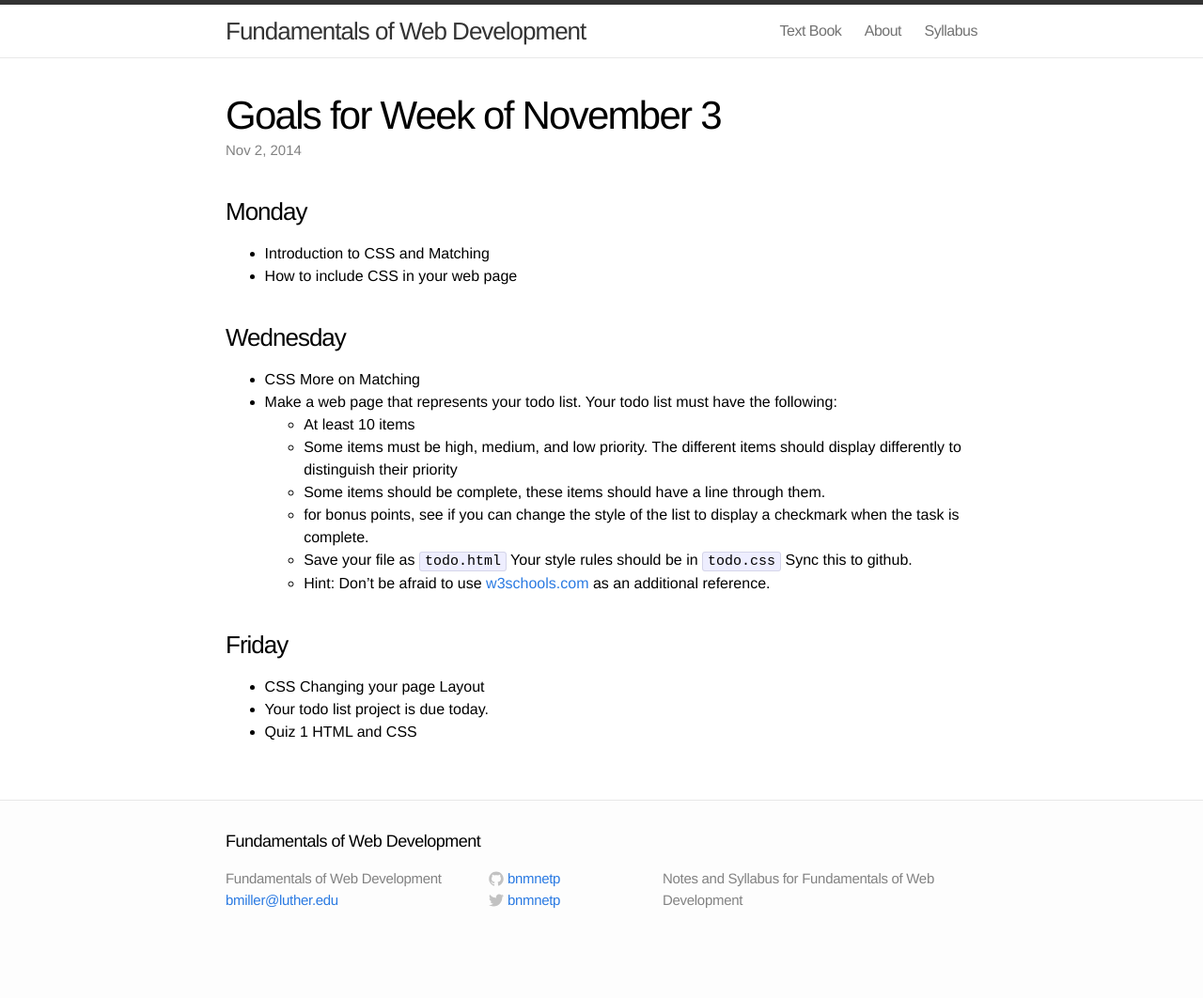
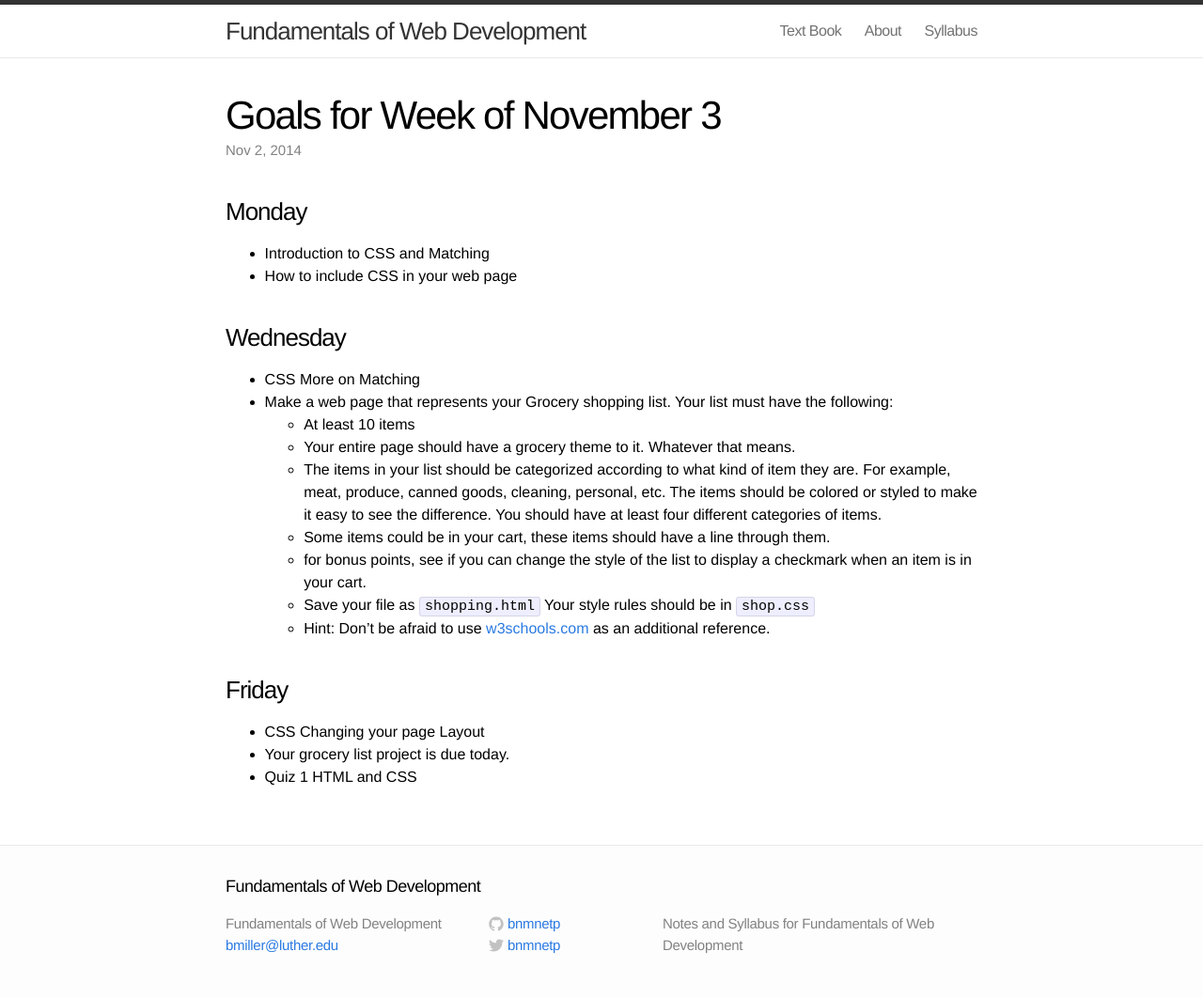
Before and after one commit to bnmnetp/CS130, a Jekyll site: the page built from _posts/2014-11-02-Goals-for-Week-of-Nov-3.markdown, in a window 1280 px wide. Shown: the whole page at 94% size. Built offline with Jekyll 4.4.1, drawn with Linux system fonts in a browser that asks for light colours; before the commit the page ends 1014 px from its top, so only the background shows below that.

Commit message:
grocery list assignment

```diff
--- a/_posts/2014-11-02-Goals-for-Week-of-Nov-3.markdown
+++ b/_posts/2014-11-02-Goals-for-Week-of-Nov-3.markdown
@@ -16,12 +16,13 @@ published: true
 ### Wednesday
 
 * CSS More on Matching
-* Make a web page that represents your todo list.  Your todo list must have the following:
+* Make a web page that represents your Grocery shopping list.  Your list must have the following:
   * At least 10 items
-  * Some items must be high, medium, and low priority.  The different items should display differently to distinguish their priority
-  * Some items should be complete, these items should have a line through them.
-  * for bonus points, see if you can change the style of the list to display a checkmark when the task is complete.
-  * Save your file as ``todo.html``  Your style rules should be in ``todo.css``  Sync this to github.
+  * Your entire page should have a grocery theme to it.  Whatever that means.
+  * The items in your list should be categorized according to what kind of item they are.  For example, meat, produce, canned goods, cleaning, personal, etc.  The items should be colored or styled to make it easy to see the difference.  You should have at least four different categories of items.
+  * Some items could be in your cart, these items should have a line through them.
+  * for bonus points, see if you can change the style of the list to display a checkmark when an item is in your cart.
+  * Save your file as ``shopping.html``  Your style rules should be in ``shop.css``
   * Hint:  Don't be afraid to use [w3schools.com](http://www.w3schools.com) as an additional reference.
 
 
@@ -29,5 +30,5 @@ published: true
 ### Friday
 
 * CSS Changing your page Layout
-* Your todo list project is due today.
+* Your grocery list project is due today.
 * Quiz 1  HTML and CSS
```
